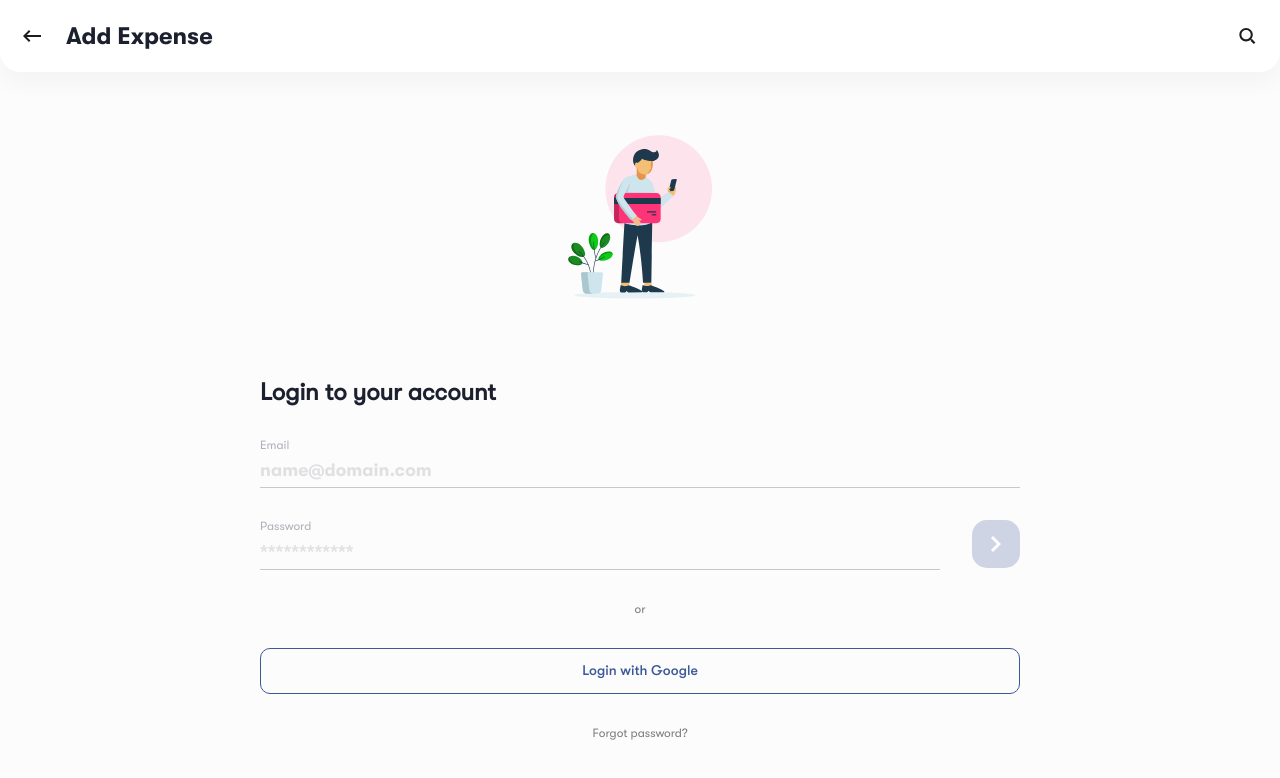
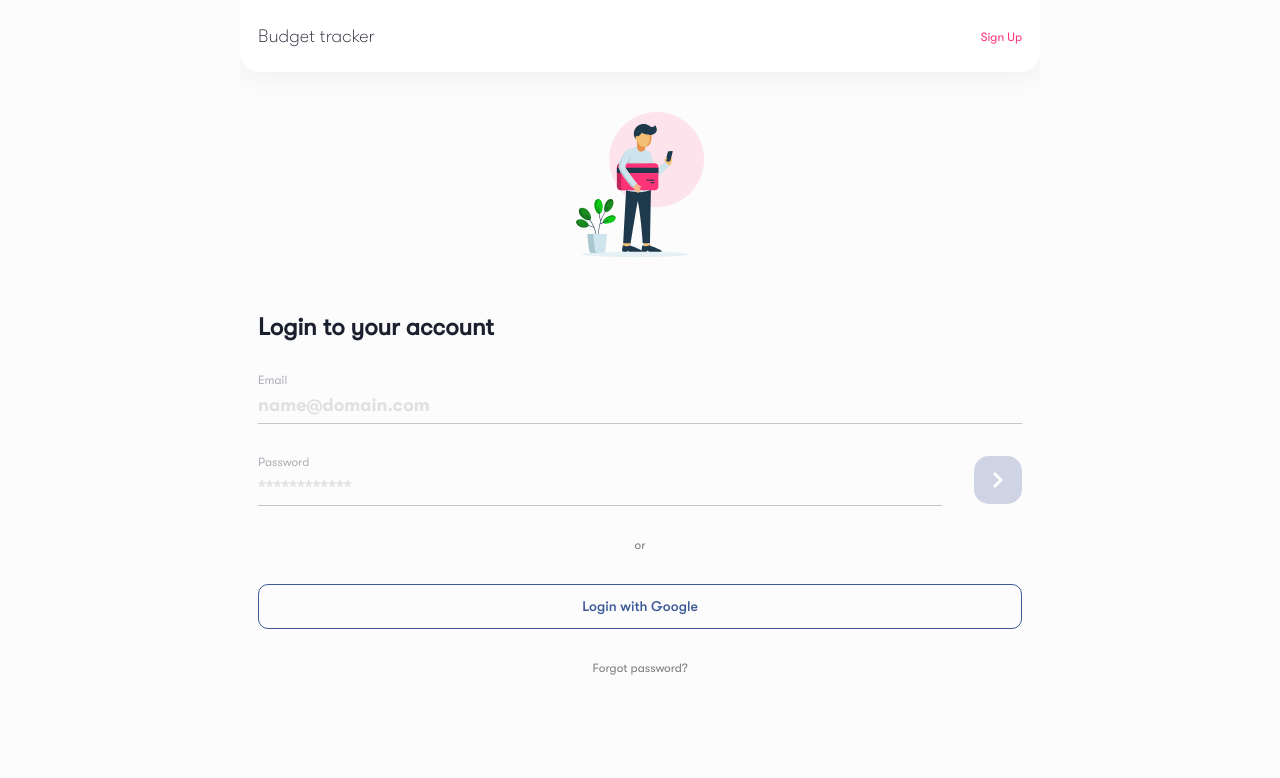
Before and after one commit to habibmustafa/Wallet, a React (Vite) app: page /login in a window 1280 px wide. Shown: the top 778 px of the page. Built offline with nearby package versions, Linux system fonts and the light colour scheme.

Commit message:
design fix

```diff
--- a/src/App.scss
+++ b/src/App.scss
@@ -18,6 +18,10 @@ html {
   @include media("max", "xs") {
     font-size: 8px;
   }
+}
+
+#root {
+  height: 100vh;
 }
 * {
   font-family: $font400, sans-serif;
--- a/src/components/appBar/index.tsx
+++ b/src/components/appBar/index.tsx
@@ -20,46 +20,38 @@ type IAppBar = {
 };
 
 const CustomAppBar = ({
-  // children,
+  children,
   backIcon = true,
-  title = "Add Expense",
+  title,
   search = true,
   add,
   searchHandle,
   addHandle,
-  // datePicker,
+}: // datePicker,
 // datePickerProps,
-}: IAppBar) => {
+IAppBar) => {
   const onBackHandle = () => {};
 
   return (
     <Container className="appbar">
+      {!children ? (
+        <React.Fragment>
           {backIcon && (
             <IconButton onClick={onBackHandle}>{<Backspace />}</IconButton>
           )}
           <Text className="appbar-text">{title}</Text>
           {(search || add) && (
-        <React.Fragment>
+            <>
               {add && <IconButton onClick={addHandle}>{<Add />}</IconButton>}
               {search && (
                 <IconButton onClick={searchHandle}>{<Search />}</IconButton>
               )}
-        </React.Fragment>
-      )}
-      {/* {!children ? (
-        <React.Fragment>
-          {leftIcon}
-          <Text className="appbar-text">{title}</Text>
-          {(search || add) && (
-            <React.Fragment>
-              {add && <Add />}
-              {search && <Search />}
-            </React.Fragment>
+            </>
           )}
         </React.Fragment>
       ) : (
         children
-      )} */}
+      )}
     </Container>
   );
 };
--- a/src/components/appBar/style.scss
+++ b/src/components/appBar/style.scss
@@ -6,13 +6,13 @@
   border-bottom-left-radius: 20px;
   border-bottom-right-radius: 20px;
   background-color: #fff;
-  padding: 0 12px;
+  padding: 0 18px;
   display: flex;
   align-items: center;
   justify-content: space-between;
   gap: 14px;
 
-  .withoutText {
+  .text {
     color: $text;
     font-family: $font300;
     font-size: 18px;
--- a/src/components/container/style.scss
+++ b/src/components/container/style.scss
@@ -1,7 +1,8 @@
 .container {
   // Component container
   margin: 0 auto;
-  max-width: 2400px;
+  max-width: 800px;
+  height: 100%;
 }
 
 .main {
--- a/src/pages/addAccount/index.tsx
+++ b/src/pages/addAccount/index.tsx
@@ -1,4 +1,4 @@
-import AppBar from "~/components/appBar";
+// import AppBar from "~/components/appBar";
 import Container from "~/components/container";
 import { ReactComponent as Bank } from "~/assets/images/bank.svg";
 import "./style.scss";
@@ -6,7 +6,7 @@ import "./style.scss";
 const AddAccount = () => {
   return (
     <Container className="add-account">
-      <AppBar title="Add account" search={false} />
+      {/* <AppBar title="Add account" search={false} /> */}
       <Container className="add-account-container">
         <Bank />
       </Container>
--- a/src/pages/auth/login/index.tsx
+++ b/src/pages/auth/login/index.tsx
@@ -8,7 +8,7 @@ import InputUseForm from "~/components/inputUseForm";
 import { FormProvider, useForm } from "react-hook-form";
 import { Grid } from "@mui/material";
 import Button from "~/components/button";
-import { useNavigate } from "react-router-dom";
+import { Link, useNavigate } from "react-router-dom";
 import IconButton from "~/components/iconButton";
 import CustomAppBar from "~/components/appBar";
 
@@ -20,18 +20,21 @@ const Login = () => {
   return (
     <Container className="login">
       {/* App bar */}
-      {/* <AppBar>
-        <Text className="withoutText">Budget tracker</Text>
+      <CustomAppBar>
+        <Text className="text">Budget tracker</Text>
         <Link to="/register">
           <Text className="link">Sign Up</Text>
         </Link>
-      </AppBar> */}
+      </CustomAppBar>
 
-      <CustomAppBar  />
       {/* Container */}
-      <Container padding="40px 20px 60px" className="login-container" maxWidth="800px">
+      <Container
+        padding="40px 18px"
+        className="login-container"
+        maxWidth="800px"
+      >
         {/* Image */}
-        <LoginImage style={{minHeight: "75px"}} />
+        <LoginImage style={{ minHeight: "120px" }} />
 
         {/* Input form */}
         <FormProvider {...methods}>
--- a/src/pages/auth/login/style.scss
+++ b/src/pages/auth/login/style.scss
@@ -8,6 +8,6 @@
     align-items: center;
     gap: 32px;
     overflow: auto;
-    height: calc(100vh - 72px);
+    height: calc(100% - 72px);
   }
 }
--- a/src/pages/auth/register/index.tsx
+++ b/src/pages/auth/register/index.tsx
@@ -1,4 +1,4 @@
-import AppBar from "~/components/appBar";
+import CustomAppBar from "~/components/appBar";
 import "./style.scss";
 import Container from "~/components/container";
 import Text from "~/components/text";
@@ -20,17 +20,32 @@ const Register = () => {
 
   return (
     <Container className="register">
-      <AppBar>
-        <Text className="withoutText">Budget tracker</Text>
-        <Link to="/login"><Text className="link">Login</Text></Link>
-      </AppBar>
-      <Container margin="40px 36px 60px" className="register-container">
-        <LoginImage />
+      {/* App bar */}
+      <CustomAppBar>
+        <Text className="text">Budget tracker</Text>
+        <Link to="/login">
+          <Text className="link">Login</Text>
+        </Link>
+      </CustomAppBar>
+
+      {/* Container */}
+      <Container
+        padding="40px 18px"
+        className="register-container"
+        maxWidth="800px"
+      >
+        {/* Image */}
+        <LoginImage  style={{ minHeight: "120px" }}/>
+
+        {/* Input form */}
         <FormProvider {...methods}>
           <Grid container gap={4} sx={{ marginTop: "24px" }}>
             <Grid item xs={12}>
               <Heading>Sign up to Budget tracker</Heading>
-              <Paragraph margin="14px 0 0">Keep your finantial data store to our server so that you can access from anywhere you want</Paragraph>
+              <Paragraph margin="14px 0 0">
+                Keep your finantial data store to our server so that you can
+                access from anywhere you want
+              </Paragraph>
             </Grid>
             <Grid item xs={12}>
               <InputUseForm
@@ -68,9 +83,13 @@ const Register = () => {
             </Grid>
           </Grid>
         </FormProvider>
+
+        {/* Or */}
         <Text fontSize="12px" lineHeight="14px" style={{ opacity: 0.5 }}>
           or
         </Text>
+
+        {/* Sign up with Google */}
         <Button
           style={{ borderColor: "#3B5998", color: "#3B5998", width: "100%" }}
           variant="outlined"
@@ -80,6 +99,8 @@ const Register = () => {
         >
           Sign up with Google
         </Button>
+
+        {/* Forgot password */}
         <Text fontSize="12px" lineHeight="14px" style={{ opacity: 0.5 }}>
           Forgot password?
         </Text>
--- a/src/pages/auth/register/style.scss
+++ b/src/pages/auth/register/style.scss
@@ -1,12 +1,11 @@
 .register {
-  // background-color: #fcfcfc;
-  overflow-y: auto; /* Dikey kaydırma etkin */
-  scroll-snap-type: y mandatory; /* Kaydırma noktalarını etkinleştir */
-
+  overflow: hidden;
   &-container {
     display: flex;
     flex-direction: column;
     align-items: center;
     gap: 32px;
+    overflow: auto;
+    height: calc(100% - 72px);
   }
 }
```
Also changed, not shown: src/assets/images/login-image.svg. Lines whose indentation alone changed are shown as unchanged.
